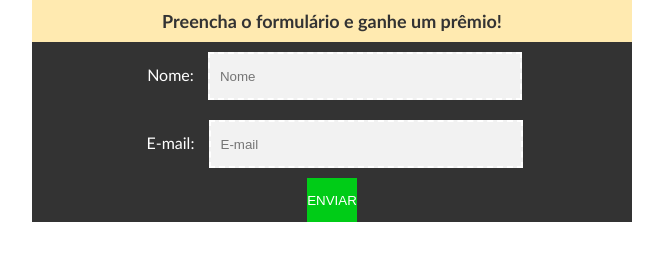
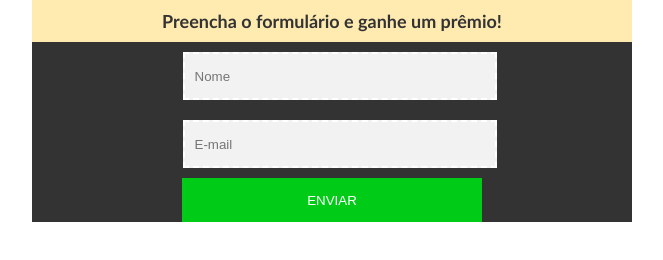
Before and after one commit to ninachrispim/projeto_terca, a plain HTML site: page index.html in a window 1280 px wide. Shown: the whole page, without its empty margins (308-971 px from the left). Drawn offline with Linux system fonts and the light colour scheme.

Commit message:
ação do botão!

```diff
--- a/index.html
+++ b/index.html
@@ -22,11 +22,11 @@ Primeiro Git
 }
 
 button {
-width: 300 px;
 height: 44px;
 color: #fff;
 background-color: #00cc17;
 outline:none;
+width: 300px;
 }
 
 .main-table p {
@@ -77,13 +77,13 @@ border: 2px dashed #fff;
 
 
     <div class="form-text">
-           Nome: <input type="text" placeholder="Nome">
+            <input type="text" placeholder="Nome">
     </div>
     <div class="form-text">
-            E-mail: <input type="text" placeholder="E-mail">
+        <input type="text" placeholder="E-mail">
      </div>
 	    <div class="button">
-            <button> ENVIAR
+            <button value="Enviar" onclick="alert('Projeto terça-feira')";> ENVIAR
 		</button>
      </div>
 
```
